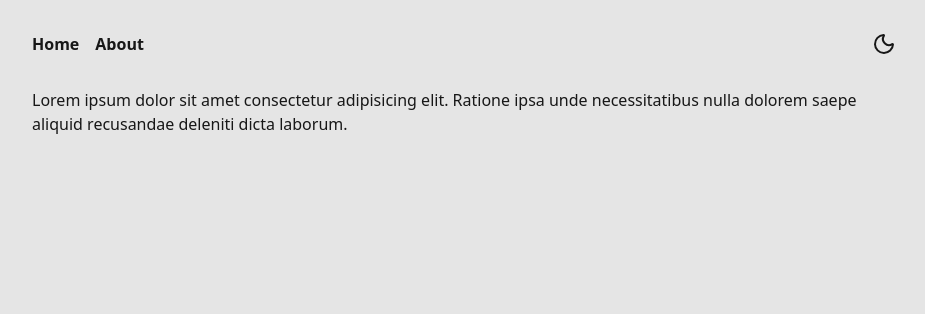
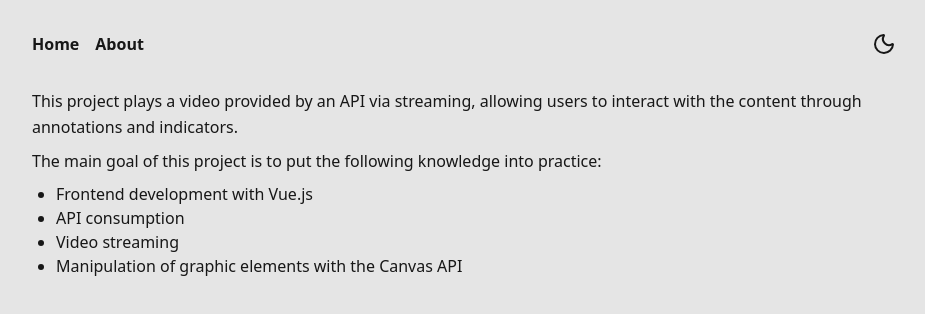
Before and after one commit to igorhideki/video-streaming-app, a Vue app in the folder apps/web/: page /about in a window 1280 px wide. Shown: the top 314 px of the page, without its empty margins (176-1101 px from the left). Built offline with nearby package versions, Linux system fonts and the light colour scheme.

Commit message:
add about page

```diff
--- a/apps/web/src/views/AboutView.vue
+++ b/apps/web/src/views/AboutView.vue
@@ -1,8 +1,19 @@
 <template>
   <div>
-    <p class="text-base">
-      Lorem ipsum dolor sit amet consectetur adipisicing elit. Ratione ipsa unde necessitatibus
-      nulla dolorem saepe aliquid recusandae deleniti dicta laborum.
+    <p class="mb-2 text-base/relaxed">
+      This project plays a video provided by an API via streaming, allowing users to interact with
+      the content through annotations and indicators.
     </p>
+
+    <p class="mb-2 text-base/relaxed">
+      The main goal of this project is to put the following knowledge into practice:
+    </p>
+
+    <ul class="text-base-relaxed list-disc pl-6">
+      <li>Frontend development with Vue.js</li>
+      <li>API consumption</li>
+      <li>Video streaming</li>
+      <li>Manipulation of graphic elements with the Canvas API</li>
+    </ul>
   </div>
 </template>
```
